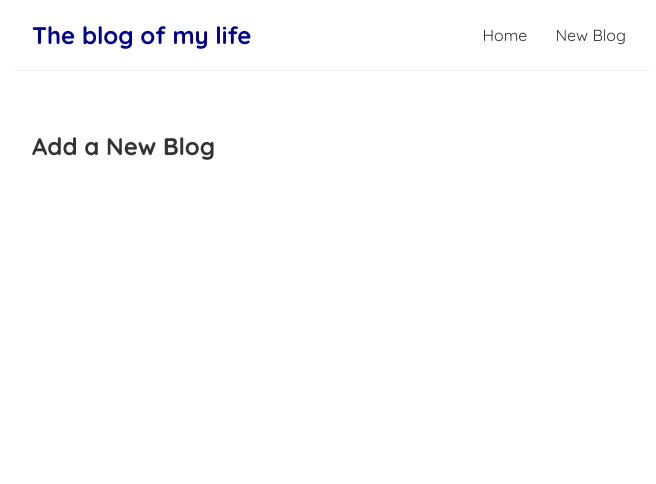
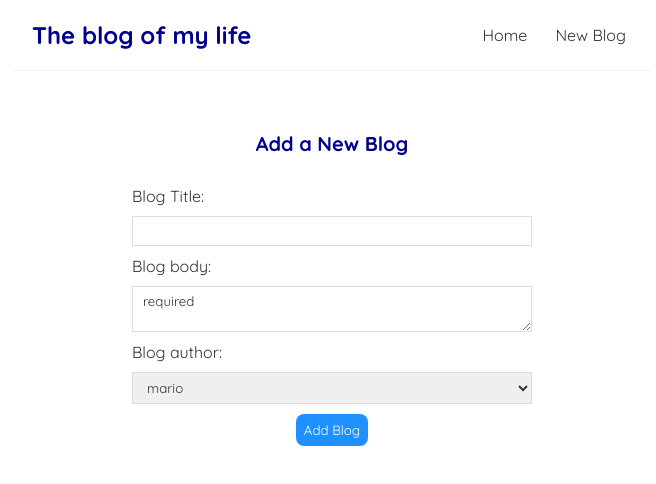
Before and after one commit to Odzen/React_Juan_Blog, a React (Create React App) app: page /create in a window 1280 px wide. Shown: the top 484 px of the page, without its empty margins (308-964 px from the left). Built offline with nearby package versions, Linux system fonts and the light colour scheme.

Commit message:
Initial template of form

```diff
--- a/src/Create.js
+++ b/src/Create.js
@@ -3,6 +3,23 @@
     return(
         <div className="create">
             <h2>Add a New Blog</h2>
+            <form>
+                <label> Blog Title: </label>
+                <input
+                    type="text"
+                    required
+                />
+                <label> Blog body: </label>
+                <textarea>
+                    required
+                </textarea>
+                <label>Blog author: </label>
+                <select>
+                    <option value="mario">mario</option>
+                    <option value="mario">mario</option>
+                </select>
+                <button>Add Blog</button>
+            </form>
         </div>
     );
 };
--- a/src/index.css
+++ b/src/index.css
@@ -69,3 +69,34 @@
 .blog-details div {
     margin: 20px 0;
 }
+/* create new blog form */
+.create {
+    max-width: 400px;
+    margin: 0 auto;
+    text-align: center;
+}
+.create label {
+    text-align: left;
+    display: block;
+}
+.create h2 {
+    font-size: 20px;
+    color: darkblue;
+    margin-bottom: 30px;
+}
+.create input, .create textarea, .create select {
+    width: 100%;
+    padding: 6px 10px;
+    margin: 10px 0;
+    border: 1px solid #ddd;
+    box-sizing: border-box;
+    display: block;
+}
+.create button {
+    background: dodgerblue;
+    color: #fff;
+    border: 0;
+    padding: 8px;
+    border-radius: 8px;
+    cursor: pointer;
+}
```
